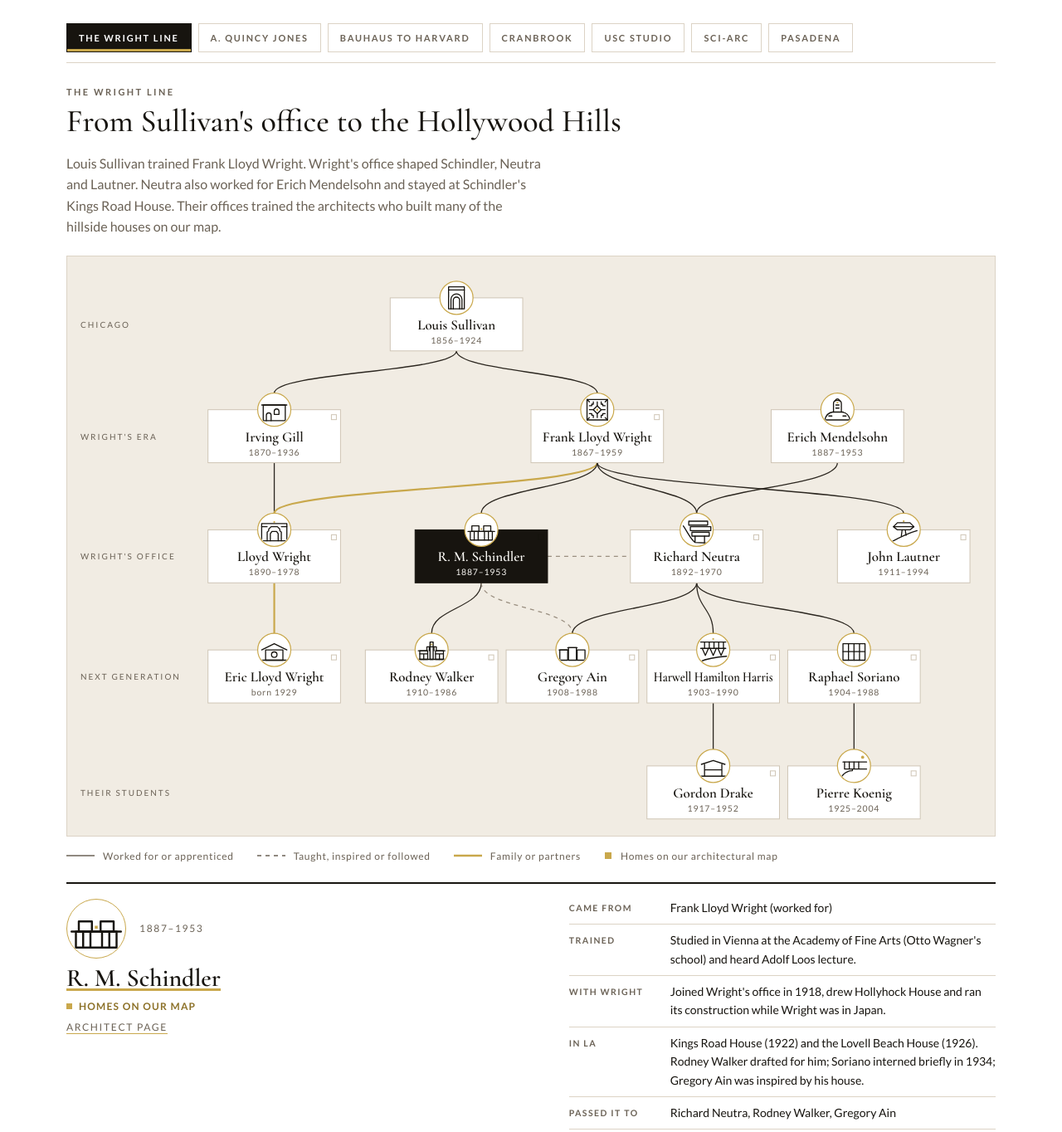
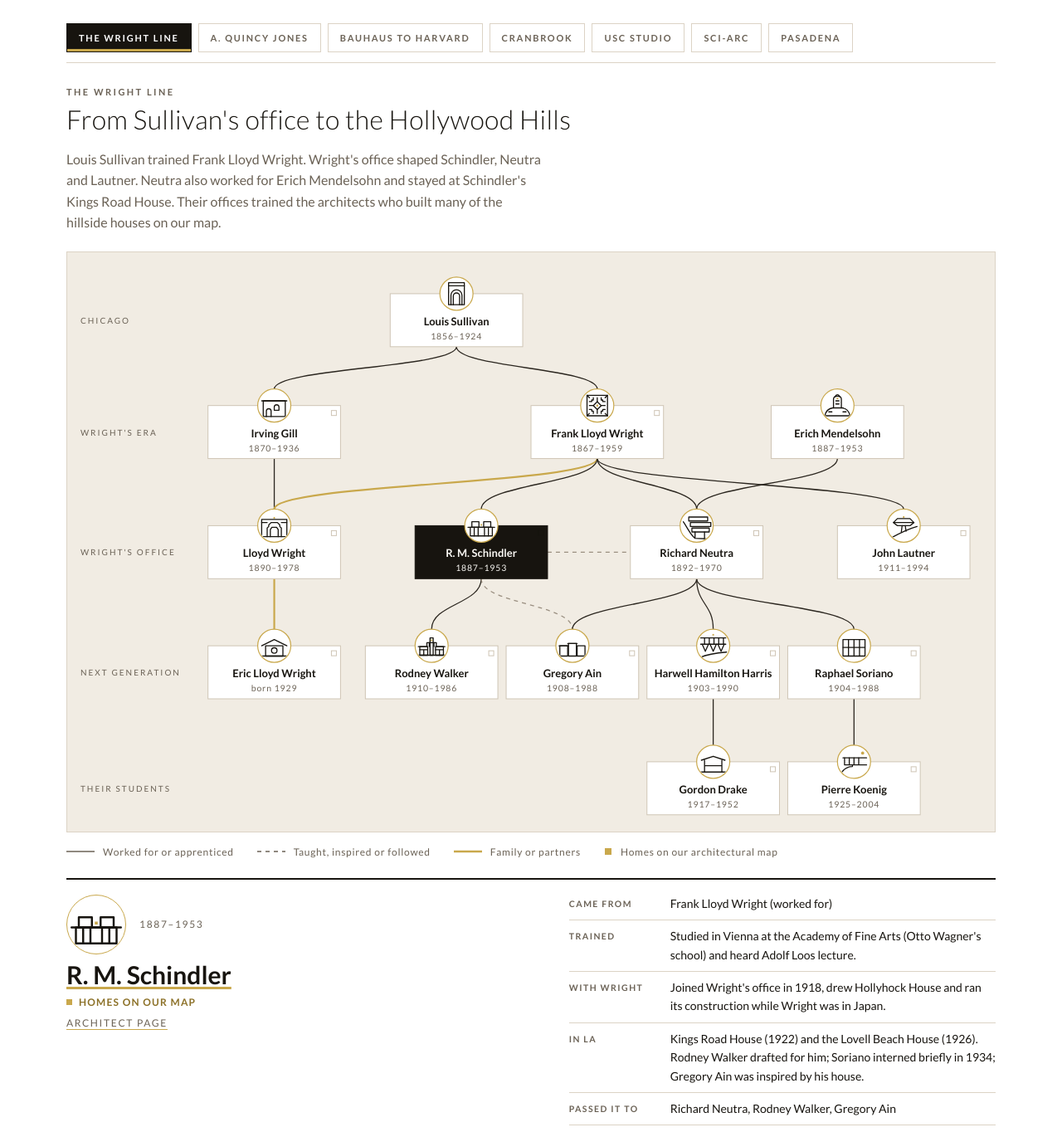
Before and after one commit to PMissig/architect-family-tree, a plain HTML site: page index.html in a window 1280 px wide. Shown: the top 1364 px of the page at 83% size. Drawn offline with nearby package versions, Linux system fonts and the light colour scheme.

Commit message:
Add files via upload

```diff
--- a/index.html
+++ b/index.html
@@ -10,14 +10,14 @@
 <meta name="claude:viewport-fit-sides" content="cover">
 <link rel="preconnect" href="https://fonts.googleapis.com">
 <link rel="preconnect" href="https://fonts.gstatic.com" crossorigin>
-<link rel="stylesheet" href="https://fonts.googleapis.com/css2?family=Cormorant+Garamond:ital,wght@0,500;0,600;1,500&family=Lato:wght@400;700&display=swap">
+<link rel="stylesheet" href="https://fonts.googleapis.com/css2?family=Lato:wght@300;400;700&display=swap">
 <style>
 /* Layout: one editorial column; the tree sits in a wide drawing frame, other roots in a two-column grid, fact-check as stacked rows. */
 :root{
   --paper:#FFFFFF; --ink:#17140F; --stone:#F1ECE3; --stone-2:#DCD3C5; --muted:#6B6256;
   --brass:#C9A84C; --brass-ink:#8C7128; --line:#2B261F; --line-soft:#9A8F80;
   --node:#FFFFFF; --node-edge:#CFC5B5; --sel:#17140F; --sel-fg:#FBF9F5;
-  --serif:"Cormorant Garamond", "Cormorant", Georgia, "Times New Roman", serif;
+  --serif:"Lato", "Helvetica Neue", Arial, sans-serif;
   --sans:"Lato", "Helvetica Neue", Arial, sans-serif;
 }
 @media (prefers-color-scheme: dark){:root:not([data-theme="light"]){
@@ -37,8 +37,8 @@ html{background:transparent}
 a{color:inherit;text-decoration-color:var(--brass);text-underline-offset:3px}
 .eyebrow{font-size:11px;letter-spacing:.22em;text-transform:uppercase;color:var(--muted);font-weight:700}
 h1{font-family:var(--serif);font-weight:500;font-size:clamp(38px,6vw,64px);line-height:1.02;margin:10px 0 0;text-wrap:balance;letter-spacing:-.01em}
-h2{font-family:var(--serif);font-weight:500;font-size:clamp(28px,3.6vw,38px);line-height:1.1;margin:6px 0 0;text-wrap:balance}
-h3{font-family:var(--serif);font-weight:600;font-size:22px;margin:0;line-height:1.2}
+h2{font-family:var(--serif);font-weight:300;font-size:clamp(24px,3vw,32px);line-height:1.15;letter-spacing:.01em;margin:6px 0 0;text-wrap:balance}
+h3{font-family:var(--serif);font-weight:700;font-size:18px;margin:0;line-height:1.2}
 p{margin:0}
 .lede{max-width:62ch;color:var(--muted);font-size:16px;margin-top:16px}
 .rule{height:1px;background:var(--stone-2);border:0;margin:0}
@@ -64,7 +64,7 @@ header.hero{display:flex;flex-direction:column;gap:6px;border-bottom:1px solid v
 .node.sel rect{fill:var(--sel);stroke:var(--sel)}
 .node.sel .nm, .node.sel .yr{fill:var(--sel-fg)}
 .node.root rect{fill:transparent;stroke-dasharray:3 3}
-.nm{font-family:var(--serif);font-size:17px;font-weight:600;fill:var(--ink)}
+.nm{font-family:var(--serif);font-size:13px;font-weight:700;fill:var(--ink)}
 .yr{font-family:var(--sans);font-size:10.5px;letter-spacing:.08em;fill:var(--muted)}
 .mapdot{fill:var(--brass)}
 .ln{fill:none;stroke:var(--line);stroke-width:1.3}
@@ -94,7 +94,7 @@ header.hero{display:flex;flex-direction:column;gap:6px;border-bottom:1px solid v
 .chain li::after{content:"";position:absolute;left:8.5px;top:19px;bottom:-1px;border-left:1.3px solid var(--line)}
 .chain li.inf::after{border-left:1.3px dashed var(--line-soft)}
 .chain li:last-child::after{display:none}
-.chain .n{font-family:var(--serif);font-size:19px;font-weight:600;line-height:1.2}
+.chain .n{font-family:var(--serif);font-size:16px;font-weight:700;line-height:1.2}
 .chain .n small{font-family:var(--sans);font-size:11px;letter-spacing:.08em;color:var(--muted);font-weight:400;margin-left:6px}
 .chain .r{font-size:13px;color:var(--muted)}
 
@@ -368,7 +368,6 @@ function draw(tree){
     const ic=el("svg",{x:W/2-MR+1,y:-MR+1,width:2*MR-2,height:2*MR-2,"aria-hidden":"true"},cg);
     el("use",{href:"#ic-"+id,width:"100%",height:"100%"},ic);
     const nm=el("text",{x:W/2,y:38,"text-anchor":"middle",class:"nm"},g);nm.textContent=n.name;
-    if(n.name.length>20)nm.setAttribute("font-size","14");else if(n.name.length>16)nm.setAttribute("font-size","15.5");
     const yr=el("text",{x:W/2,y:55,"text-anchor":"middle",class:"yr"},g);yr.textContent=n.yrs;
     if(n.map) el("rect",{x:W-11,y:6,width:6,height:6,class:"mapdot"},g);
     g.addEventListener("click",()=>select(id));
```
